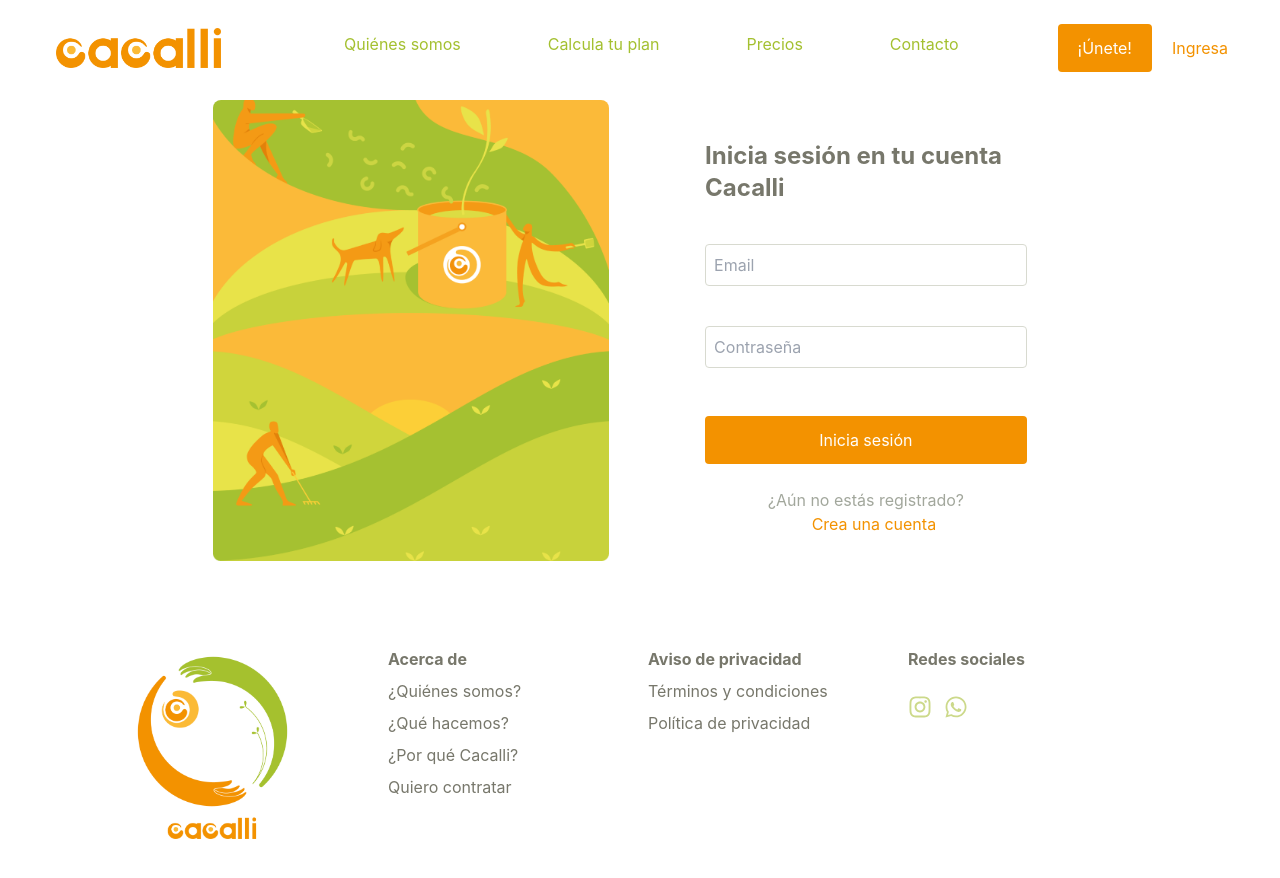
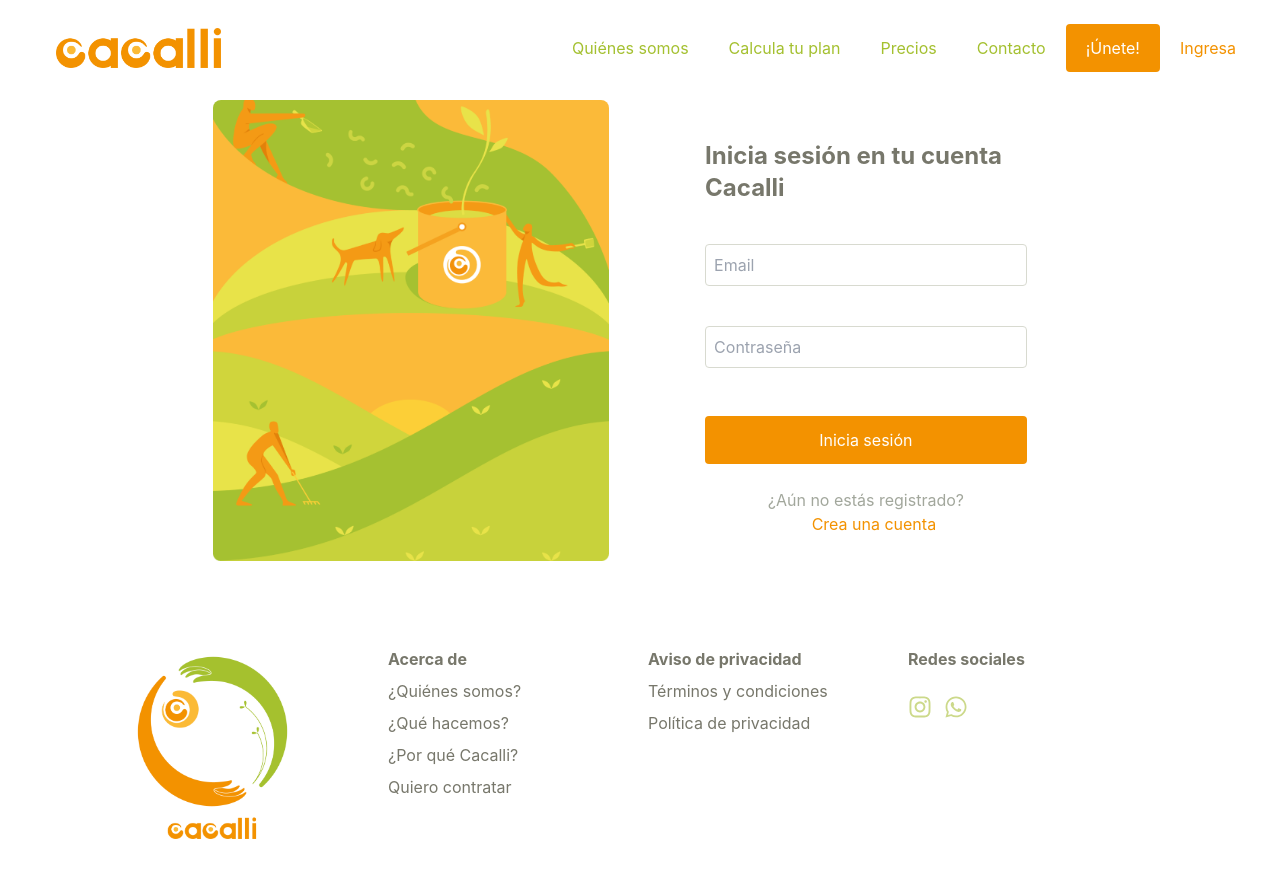
Before and after one commit to Cacalli/cacalli-frontend, a React (Create React App) app: page /ingresa in a window 1280 px wide. Shown: the top 878 px of the page. Built offline with nearby package versions, Linux system fonts and the light colour scheme; no server answers.

Commit message:
modifying styles in header

```diff
--- a/src/components/Header.js
+++ b/src/components/Header.js
@@ -12,8 +12,8 @@ export default function Header() {
   };
   const adminLoggedIn = window.localStorage.getItem("cacalliRole") === "admin"
   return (
-    <header className="flex flex-none justify-between mt-5">
-      <div className="px-14 md:flex-none flex-1">
+    <header className="flex flex-none justify-end mt-5 items-center">
+      <div className="px-14 md:flex-none flex-1 mr-auto">
         <Link to="/">
           <img
             className="w-30 h-14 py-2 md:mx-0 mx-auto"
@@ -22,7 +22,7 @@ export default function Header() {
         </Link>
       </div>
 
-      {!adminLoggedIn ? <>
+      {!adminLoggedIn ? <div className="justify-end">
         <Link to="quienes-somos">
           <Button variant="secondary" inverse>
             Quiénes somos
@@ -43,8 +43,8 @@ export default function Header() {
             Contacto
           </Button>
         </Link>
-      </> : null}
-      <nav className="md:flex hidden mx-8 items-center">
+      </div> : null}
+      <nav className="md:flex hidden mr-6 items-center">
         {!isLoggedIn ? (
           <>
             <NavLink to="unete">
@@ -57,19 +57,19 @@ export default function Header() {
         ) : null}
 
         {isLoggedIn ? (
-          <div className="flex space-x-3 items-center">
+          <div className="flex space-x-4 items-center ">
             {!adminLoggedIn ? <>
               <NavLink to="carrito">
-              <Button variant="secondary">
+              <button className="text-orange-one items-center flex">
                 <AiOutlineShoppingCart size="1.5em" />
-              </Button>
+              </button>
             </NavLink>
             <Link className="text-orange-one" to="/dashboard">
               Perfil
             </Link>
             </> : null}
             <button
-              className="flex text-orange-one space-x-2"
+              className="flex text-orange-one space-x-2 items-center"
               onClick={handleLogout}
             >
               <FaSignOutAlt size="1.25em" />
```
